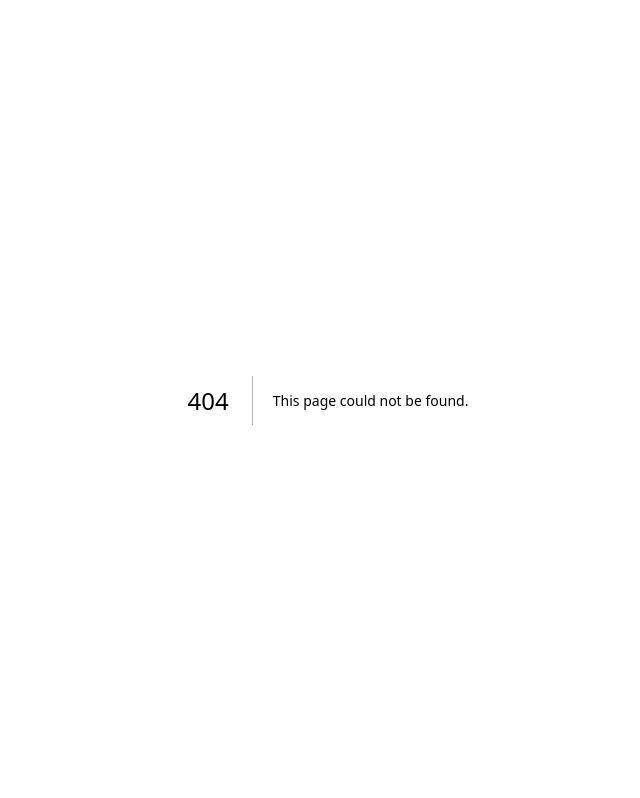
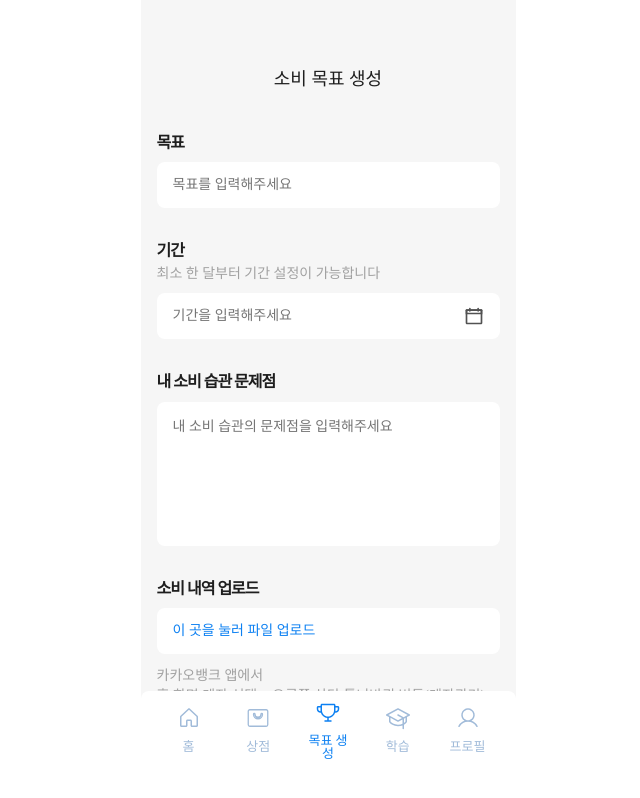
Before and after one commit to mo-tee/mo-f-ti, a Next.js app: page /goal in a window 1280 px wide. Before the commit this address had no page. Shown: the whole page, without its empty margins (312-952 px from the left). Built offline with nearby package versions, Linux system fonts and the light colour scheme.

Commit message:
feat: 목표 생성 페이지 개발

```diff
--- /dev/null
+++ b/src/app/goal/page.tsx
@@ -0,0 +1,52 @@
+"use client";
+
+import { Navigation, Text } from "@/components/common";
+import { color } from "@/components/desgin-system";
+import { GoalCreateContent } from "@/components/goal";
+import { flex } from "@/utils";
+import styled from "styled-components";
+
+const Goal = () => {
+  return (
+    <StyledGoal>
+      <Text fontType="Label1" color={color.G900}>
+        소비 목표 생성
+      </Text>
+      <ScrollContent>
+        <GoalCreateContent />
+      </ScrollContent>
+      <Navigation />
+    </StyledGoal>
+  );
+};
+
+export default Goal;
+
+const StyledGoal = styled.div`
+  ${flex({
+    flexDirection: "column",
+    alignItems: "center",
+  })}
+  width: 100vw;
+  height: 100vh;
+  background-color: ${color.G20};
+  margin: 0 auto;
+  padding: 70px 16px 109px;
+  gap: 14px;
+
+  @media (min-width: 601px) {
+    width: 375px;
+  }
+`;
+
+const ScrollContent = styled.div`
+  flex: 1 1 auto;
+  width: 100%;
+  min-height: 0;
+  overflow-y: auto;
+
+  scrollbar-width: none;
+  &::-webkit-scrollbar {
+    display: none;
+  }
+`;
```
